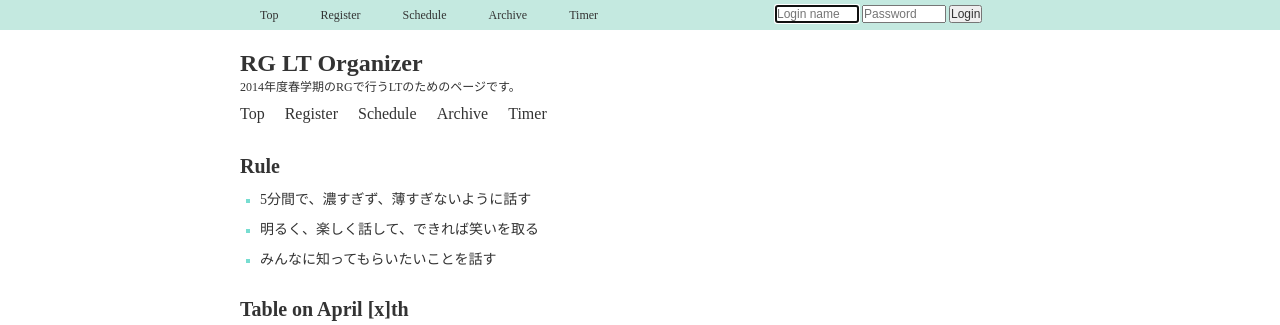
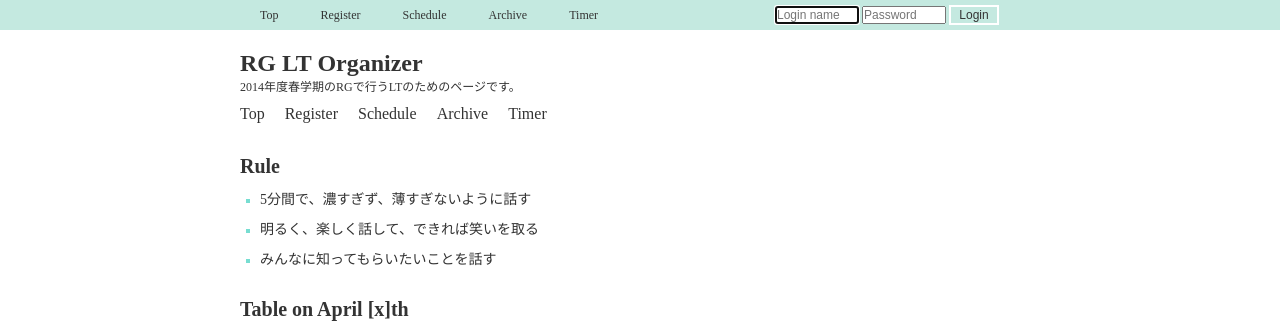
Before and after one commit to yagihash/rg_lt_organizer, a PHP site: page / in a window 1280 px wide. Shown: the top 325 px of the page. Run offline with PHP 8.4, Linux system fonts and the light colour scheme.

Commit message:
hogehoge

```diff
--- a/css/style.css
+++ b/css/style.css
@@ -97,6 +97,17 @@ div#login form {
 
 div#login input[type=text], div#login input[type=password] {
   width: 80px;
+}
+
+div#login input[type=submit] {
+  width: 50px;
+  height: 20px;
+  border: solid 2px #FFFFFF;
+  background-color: #C4E9E0;
+}
+
+div#login input[type=submit]:hover {
+  background-color: #77DDD1;
 }
 
 div#nav {
--- a/js/script.js
+++ b/js/script.js
@@ -5,26 +5,15 @@ $(function() {
   });
   $("nav#top_bar ul li a").hover(function() {
     $(this).stop().animate({
-      backgroundColor : "#77DDD1",
+      "background-color" : "#77DDD1",
     }, 100);
   }, function() {
 
     $(this).stop().animate({
-      backgroundColor : "#C4E9E0"
+      "background-color" : "#C4E9E0"
     }, 300);
   });
-
-  /* * /
-  $("form#register input[type=button]").click(function() {
-    var paramCheck = true;
-    $("form#register select, form#register input[type=text], form#register input[type=file]").each(function() {
-      if (this.value === "")
-        paramCheck = false;
-    });
-    if (paramCheck && window.confirm("送信します。"))
-      $("form#register").submit();
-    else
-      alert("入力項目を確認してください。");
-  });
-  /* */
+  $("div#login input[type=submit]").click(function() {
+    $(this).css("background-color", "#FFFFFF");
+  })
 });
```
